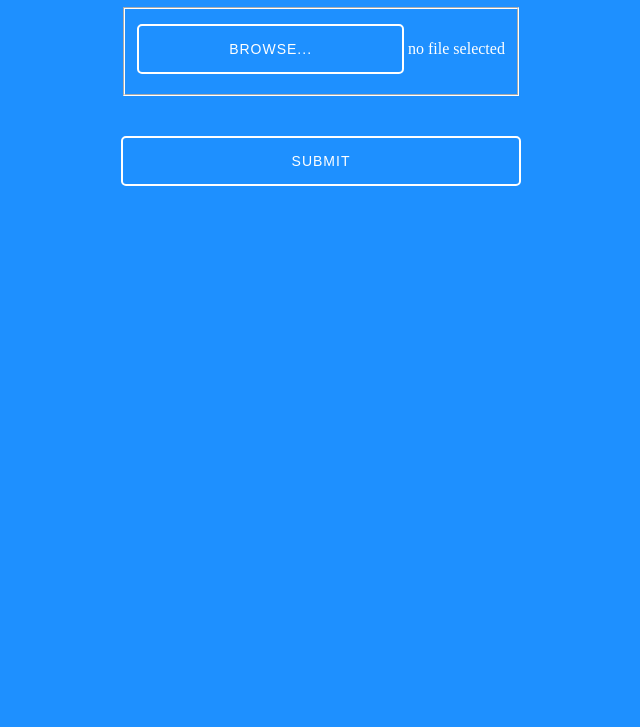
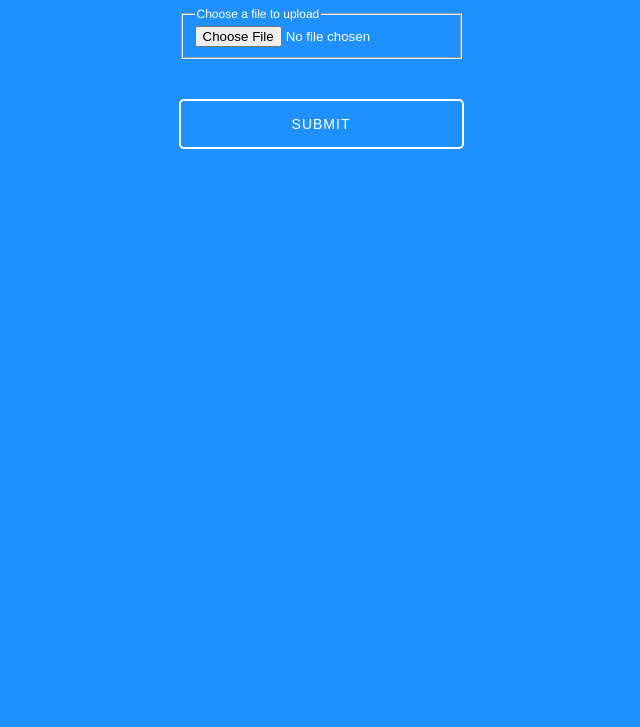
Before and after one commit to SeanGroff/file-metadata, a website: page public/index.html in a window 1280 px wide. Shown: the part 73-800 px from the top of the page, without its empty margins (319-959 px from the left). Drawn offline with Linux system fonts and the light colour scheme.

Commit message:
form handles file uploading

```diff
--- a/public/app.css
+++ b/public/app.css
@@ -6,12 +6,17 @@ body {
   margin: 0;
 }
 
+legend {
+  font-size: 12px;
+}
+
 .File__container {
   background-color: dodgerblue;
   color: white;
   display: flex;
   flex-direction: column;
   align-items: center;
+  font-family: 'Helvetica', 'Arial', sans-serif;
   height: 100vh;
   width: 100%;
 }
--- a/public/index.html
+++ b/public/index.html
@@ -9,12 +9,12 @@
 <body>
   <div class="File__container">
     <h1 class="File__heading">Submit a file to view its filesize</h1>
-    <form class="File__form" action="">
-      <fieldset class="File__fieldset">
-        <button class="File__button">browse...</button>
-        <span>no file selected</span>
+    <form class="File__form" action="/upload" method="POST" enctype="multipart/form-data">
+      <fieldset>
+        <legend>Choose a file to upload</legend>
+        <input type="file" name="userFile" value="browse..."/>
       </fieldset>
-      <button class="File__button File__button--submit" type="submit">submit</button>
+      <input type="submit" name="submitFile" value="submit" class="File__button File__button--submit" />
     </form>
   </div>
 </body>
```
Also changed, not shown: app.js (+9 -1 lines), src/routes/index.js (added, +7 -0 lines), 1 other file.
